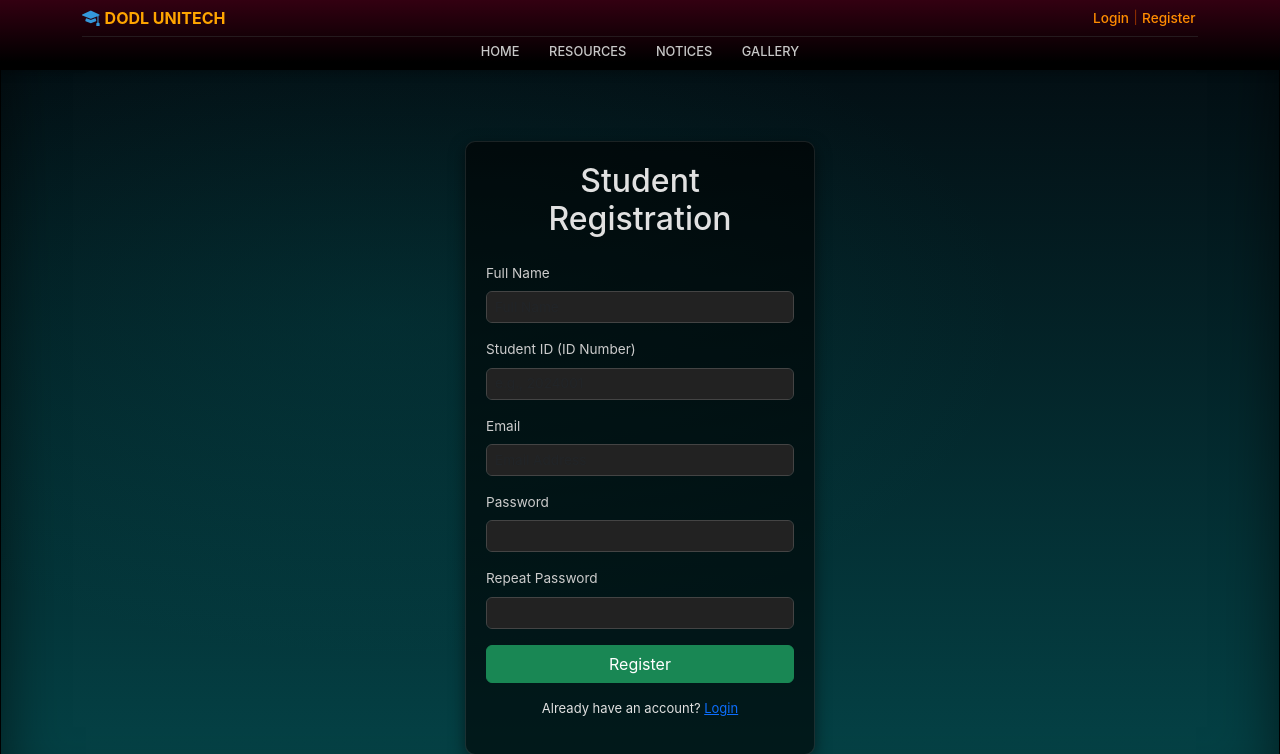
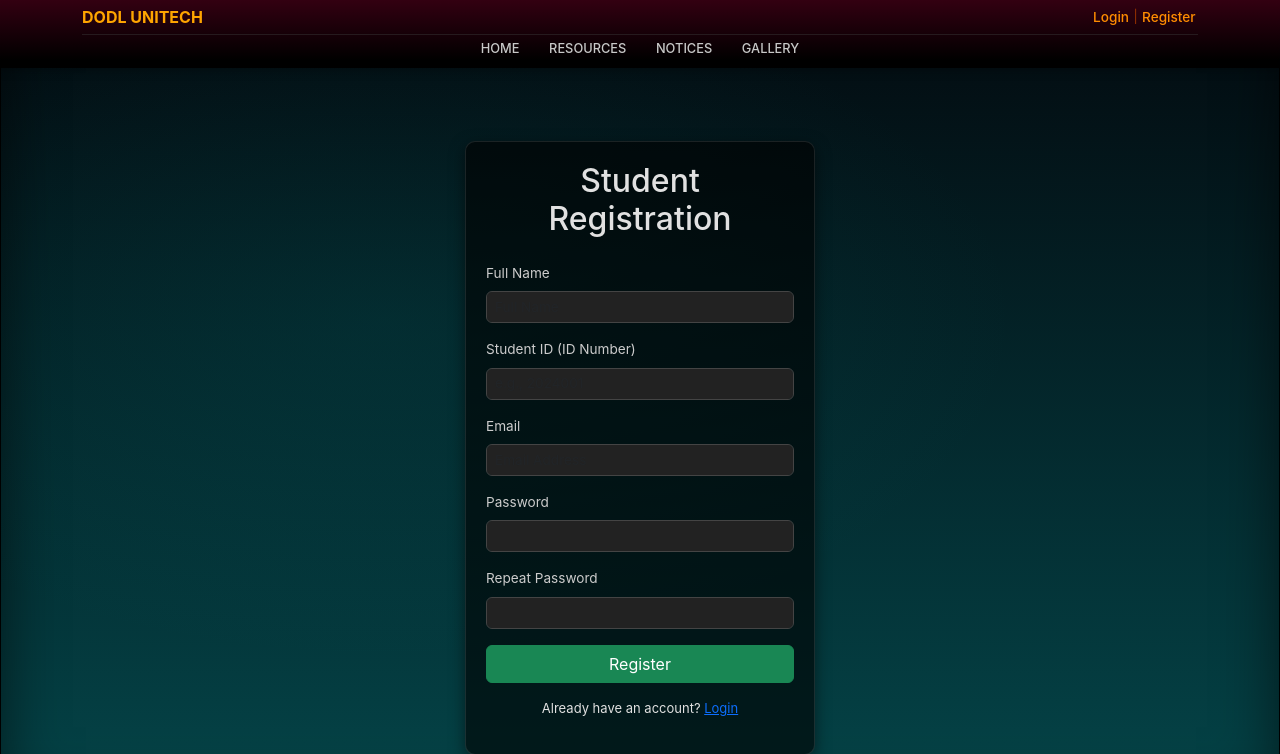
Before and after one commit to OGL2025/online_learning, a Flask app: page /auth/register in a window 1280 px wide. Shown: the top 754 px of the page. Run offline with Flask 3, Linux system fonts and the light colour scheme; some libraries are stand-ins or nearby versions.

Commit message:
icon removed

```diff
--- a/app/templates/layout.html
+++ b/app/templates/layout.html
@@ -21,7 +21,8 @@
                 <!-- Top row: brand + breadcrumb + user menu -->
                 <div class="d-flex justify-content-between align-items-center navbar-top">
                     <a class="navbar-brand" style="margin-left: 0px; color: orange;" href="{{ url_for('main.index') }}">
-                        <i class="bi bi-mortarboard-fill"></i> <div class="navtitle">DODL UNITECH</div>
+                        <!-- <i class="bi bi-mortarboard-fill"></i>  -->
+                        <div class="navtitle">DODL UNITECH</div>
                     </a>
                     <div class="d-flex align-items-center gap-3">
 
```
